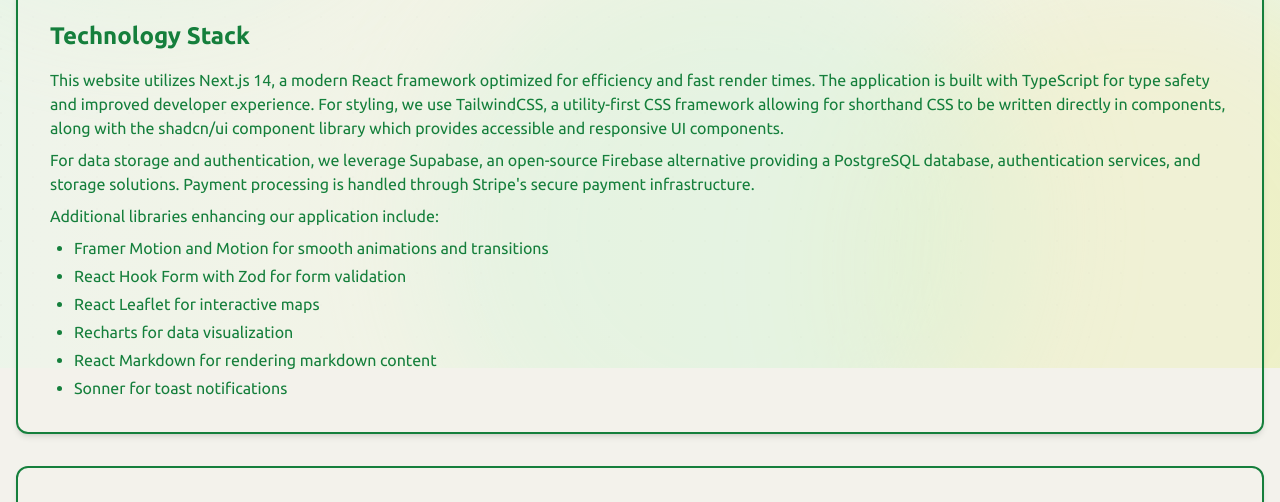
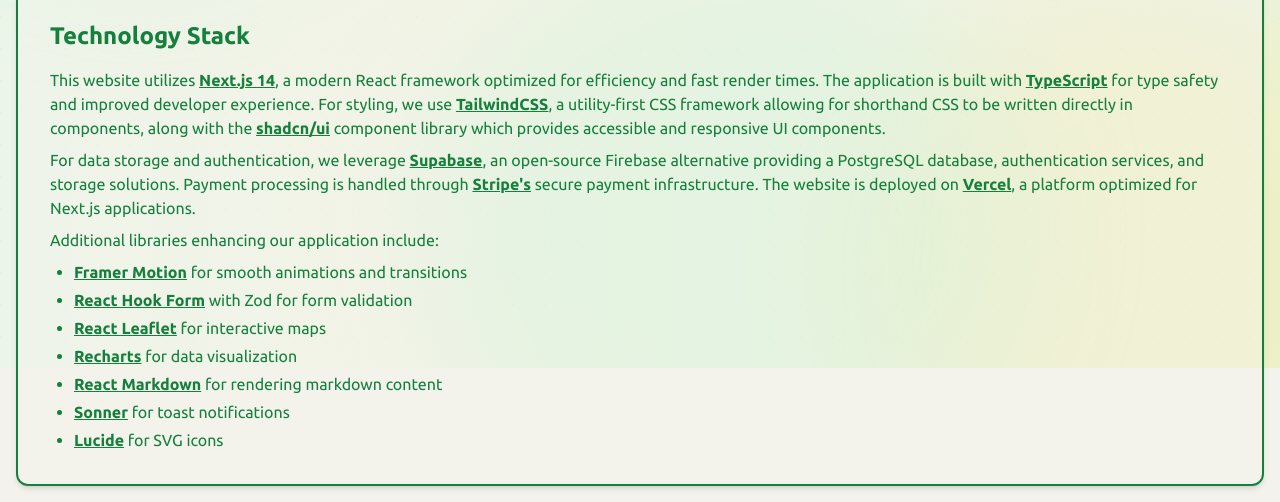
Before and after one commit to lucasch37/TSA-Webmaster-2025, a Next.js app: page /references in a window 1280 px wide. Shown: the part 432-934 px from the top of the page. Built offline with nearby package versions, Linux system fonts and the light colour scheme; no server answers; the database is empty.

Commit message:
final changes

```diff
--- a/src/app/(app)/about/about-timeline.tsx
+++ b/src/app/(app)/about/about-timeline.tsx
@@ -328,7 +328,7 @@
                         transition={{type: "spring", stiffness: 70, delay: 0.1}}
                     >
                         <span className="rounded-xl px-4 py-1 bg-primary text-white">
-                            Step 1:
+                            Part 1:
                         </span>
                         Sourcing Ingredients
                     </motion.h3>
@@ -445,7 +445,7 @@
                         transition={{type: "spring", stiffness: 70, delay: 0.1}}
                     >
                         <span className="rounded-xl px-4 py-1 bg-primary text-white">
-                            Step 2:
+                            Part 2:
                         </span>
                         Transporation
                     </motion.h3>
--- a/src/app/(app)/references/page.tsx
+++ b/src/app/(app)/references/page.tsx
@@ -25,33 +25,170 @@
                 </h2>
                 <div className="space-y-2">
                     <p>
-                        This website utilizes Next.js 14, a modern React framework
-                        optimized for efficiency and fast render times. The application is
-                        built with TypeScript for type safety and improved developer
-                        experience. For styling, we use TailwindCSS, a utility-first CSS
-                        framework allowing for shorthand CSS to be written directly in
-                        components, along with the shadcn/ui component library which
-                        provides accessible and responsive UI components.
+                        This website utilizes{" "}
+                        <a
+                            href="https://nextjs.org/"
+                            target="_blank"
+                            rel="noopener noreferrer"
+                            className="font-semibold underline"
+                        >
+                            Next.js 14
+                        </a>
+                        , a modern React framework optimized for efficiency and fast
+                        render times. The application is built with{" "}
+                        <a
+                            href="https://www.typescriptlang.org/"
+                            target="_blank"
+                            rel="noopener noreferrer"
+                            className="font-semibold underline"
+                        >
+                            TypeScript
+                        </a>{" "}
+                        for type safety and improved developer experience. For styling, we
+                        use{" "}
+                        <a
+                            href="https://tailwindcss.com/"
+                            target="_blank"
+                            rel="noopener noreferrer"
+                            className="font-semibold underline"
+                        >
+                            TailwindCSS
+                        </a>
+                        , a utility-first CSS framework allowing for shorthand CSS to be
+                        written directly in components, along with the{" "}
+                        <a
+                            href="https://ui.shadcn.com/"
+                            target="_blank"
+                            rel="noopener noreferrer"
+                            className="font-semibold underline"
+                        >
+                            shadcn/ui
+                        </a>{" "}
+                        component library which provides accessible and responsive UI
+                        components.
                     </p>
 
                     <p>
-                        For data storage and authentication, we leverage Supabase, an
-                        open-source Firebase alternative providing a PostgreSQL database,
-                        authentication services, and storage solutions. Payment processing
-                        is handled through Stripe's secure payment infrastructure.
+                        For data storage and authentication, we leverage{" "}
+                        <a
+                            href="https://supabase.com/"
+                            target="_blank"
+                            rel="noopener noreferrer"
+                            className="font-semibold underline"
+                        >
+                            Supabase
+                        </a>
+                        , an open-source Firebase alternative providing a PostgreSQL
+                        database, authentication services, and storage solutions. Payment
+                        processing is handled through{" "}
+                        <a
+                            href="https://stripe.com/"
+                            target="_blank"
+                            rel="noopener noreferrer"
+                            className="font-semibold underline"
+                        >
+                            Stripe's
+                        </a>{" "}
+                        secure payment infrastructure. The website is deployed on{" "}
+                        <a
+                            href="https://vercel.com/"
+                            target="_blank"
+                            rel="noopener noreferrer"
+                            className="font-semibold underline"
+                        >
+                            Vercel
+                        </a>
+                        , a platform optimized for Next.js applications.
                     </p>
 
                     <p>Additional libraries enhancing our application include:</p>
 
                     <ul className="list-disc pl-6 space-y-1">
                         <li>
-                            Framer Motion and Motion for smooth animations and transitions
+                            <a
+                                href="https://www.framer.com/motion/"
+                                target="_blank"
+                                rel="noopener noreferrer"
+                                className="font-semibold underline"
+                            >
+                                Framer Motion
+                            </a>{" "}
+                            for smooth animations and transitions
                         </li>
-                        <li>React Hook Form with Zod for form validation</li>
-                        <li>React Leaflet for interactive maps</li>
-                        <li>Recharts for data visualization</li>
-                        <li>React Markdown for rendering markdown content</li>
-                        <li>Sonner for toast notifications</li>
+                        <li>
+                            <a
+                                href="https://react-hook-form.com/"
+                                target="_blank"
+                                rel="noopener noreferrer"
+                                className="font-semibold underline"
+                            >
+                                React Hook Form
+                            </a>{" "}
+                            with{" "}
+                            <a
+                                href="https://zod.dev/"
+                                target="_blank"
+                                rel="noopener noreferrer"
+                            >
+                                Zod
+                            </a>{" "}
+                            for form validation
+                        </li>
+                        <li>
+                            <a
+                                href="https://react-leaflet.js.org/"
+                                target="_blank"
+                                rel="noopener noreferrer"
+                                className="font-semibold underline"
+                            >
+                                React Leaflet
+                            </a>{" "}
+                            for interactive maps
+                        </li>
+                        <li>
+                            <a
+                                href="https://recharts.org/"
+                                target="_blank"
+                                rel="noopener noreferrer"
+                                className="font-semibold underline"
+                            >
+                                Recharts
+                            </a>{" "}
+                            for data visualization
+                        </li>
+                        <li>
+                            <a
+                                href="https://remarkjs.github.io/react-markdown/"
+                                target="_blank"
+                                rel="noopener noreferrer"
+                                className="font-semibold underline"
+                            >
+                                React Markdown
+                            </a>{" "}
+                            for rendering markdown content
+                        </li>
+                        <li>
+                            <a
+                                href="https://sonner.emilkowal.ski/"
+                                target="_blank"
+                                rel="noopener noreferrer"
+                                className="font-semibold underline"
+                            >
+                                Sonner
+                            </a>{" "}
+                            for toast notifications
+                        </li>
+                        <li>
+                            <a
+                                href="https://lucide.dev/"
+                                target="_blank"
+                                rel="noopener noreferrer"
+                                className="font-semibold underline"
+                            >
+                                Lucide
+                            </a>{" "}
+                            for SVG icons
+                        </li>
                     </ul>
                 </div>
             </section>
--- a/src/components/landing/info-section.tsx
+++ b/src/components/landing/info-section.tsx
@@ -73,7 +73,7 @@
                             taste incredible but also support your well-being. We source
                             our ingredients from local, organic farms whenever possible,
                             ensuring that each bite is packed with the highest quality
-                            nutrients. Whether you are a lifelong vegatarian or simply
+                            nutrients. Whether you are a lifelong vegetarian or simply
                             looking to explore new culinary horizons, our menu offers
                             something for everyone.
                         </div>
--- a/src/components/navbar/nav-links.tsx
+++ b/src/components/navbar/nav-links.tsx
@@ -37,7 +37,7 @@
         <div className="flex items-center justify-between h-full gap-2 container">
             {/* Logo */}
             <Link href={"/"} className="flex items-center gap-2 w-32">
-                <div className="font-bold text-2xl text-center text-primary font-homemade-apple">
+                <div className="font-bold text-xl md:text-2xl text-center text-primary font-homemade-apple">
                     Sprout &<br />
                     About
                 </div>
@@ -210,7 +210,7 @@
                 <div className="md:hidden">
                     <Sheet open={isOpen} onOpenChange={setIsOpen}>
                         <SheetTrigger asChild>
-                            <motion.button className="text-primary border border-primary rounded-full p-3 hover:bg-primary hover:text-white transition ease-in-out duration-150">
+                            <motion.button className="text-primary border border-primary rounded-full p-3 hover:bg-primary hover:text-white transition ease-in-out duration-150 bg-background/40 shadow-md">
                                 <Menu size={24} />
                             </motion.button>
                         </SheetTrigger>
--- a/src/components/ui/card-stack.tsx
+++ b/src/components/ui/card-stack.tsx
@@ -73,7 +73,7 @@
                                 <IconStarFilled />
                                 <IconStarFilled />
                                 <IconStarFilled />
-                                {card.id === 2 || card.id === 4 ? (
+                                {card.id === 2 || card.id === 0 ? (
                                     <IconStarHalfFilled />
                                 ) : (
                                     <IconStarFilled />
--- a/src/components/ui/navigation-menu.tsx
+++ b/src/components/ui/navigation-menu.tsx
@@ -87,7 +87,7 @@
     >
         <NavigationMenuPrimitive.Viewport
             className={cn(
-                "origin-top-center relative mt-1.5 h-[var(--radix-navigation-menu-viewport-height)] w-full overflow-hidden rounded-md border bg-background/40 backdrop-blur-lg text-primary shadow data-[state=open]:animate-in data-[state=closed]:animate-out data-[state=closed]:zoom-out-95 data-[state=open]:zoom-in-90 md:w-[var(--radix-navigation-menu-viewport-width)]",
+                "origin-top-center relative mt-1.5 h-[var(--radix-navigation-menu-viewport-height)] w-full overflow-hidden rounded-md border bg-background/40 backdrop-blur-2xl text-primary shadow data-[state=open]:animate-in data-[state=closed]:animate-out data-[state=closed]:zoom-out-95 data-[state=open]:zoom-in-90 md:w-[var(--radix-navigation-menu-viewport-width)]",
                 className,
             )}
             ref={ref}
--- a/src/components/ui/timeline.tsx
+++ b/src/components/ui/timeline.tsx
@@ -34,7 +34,7 @@
                     <div key={index} className="flex justify-start md:gap-10">
                         <div className="sticky flex flex-col md:flex-row z-40 items-center top-40 self-start max-w-xs lg:max-w-sm md:w-full">
                             <div className="hidden h-10 absolute left-3 md:left-3 w-10 rounded-full bg-[#e1f7de] md:flex items-center justify-center">
-                                <div className="h-4 w-4 rounded-full bg-primary border-2 border-green-500 p-2" />
+                                <div className="h-4 w-4 rounded-full bg-primary border-2 border-white p-2" />
                             </div>
                             <h3 className="hidden md:block text-xl md:pl-20 md:text-4xl font-bold text-primary ">
                                 {item.title}
--- a/src/features/about/impact-chart.tsx
+++ b/src/features/about/impact-chart.tsx
@@ -97,7 +97,7 @@
     const chartConfig = {
         co2: {
             label: "CO2 Savings (kg)",
-            color: "hsl(143, 85%, 40%)",
+            color: "#15803d",
         },
         water: {
             label: "Water Savings (gallons)",
```
Also changed, not shown: src/features/checkout/components/map.tsx (+8 -6 lines).
